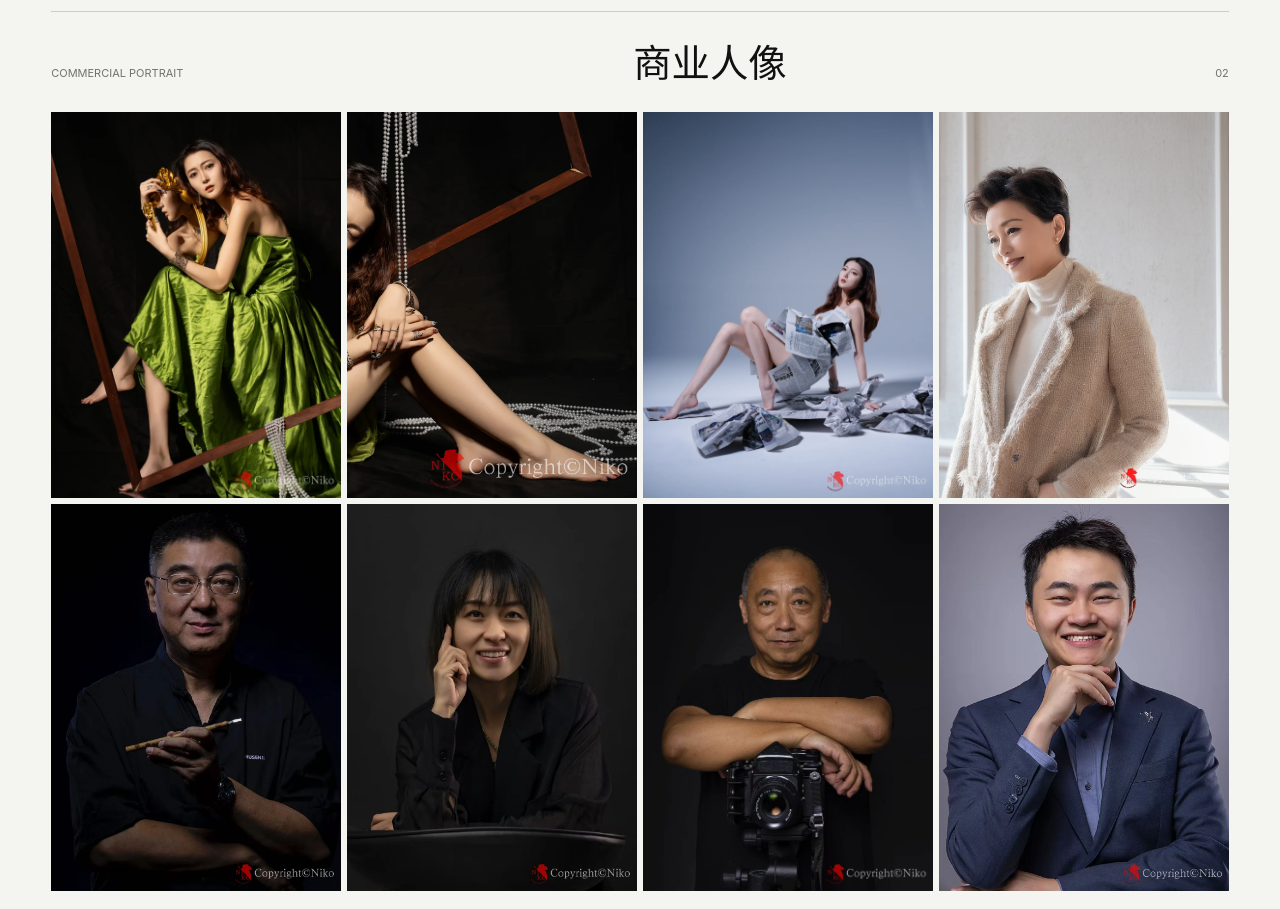
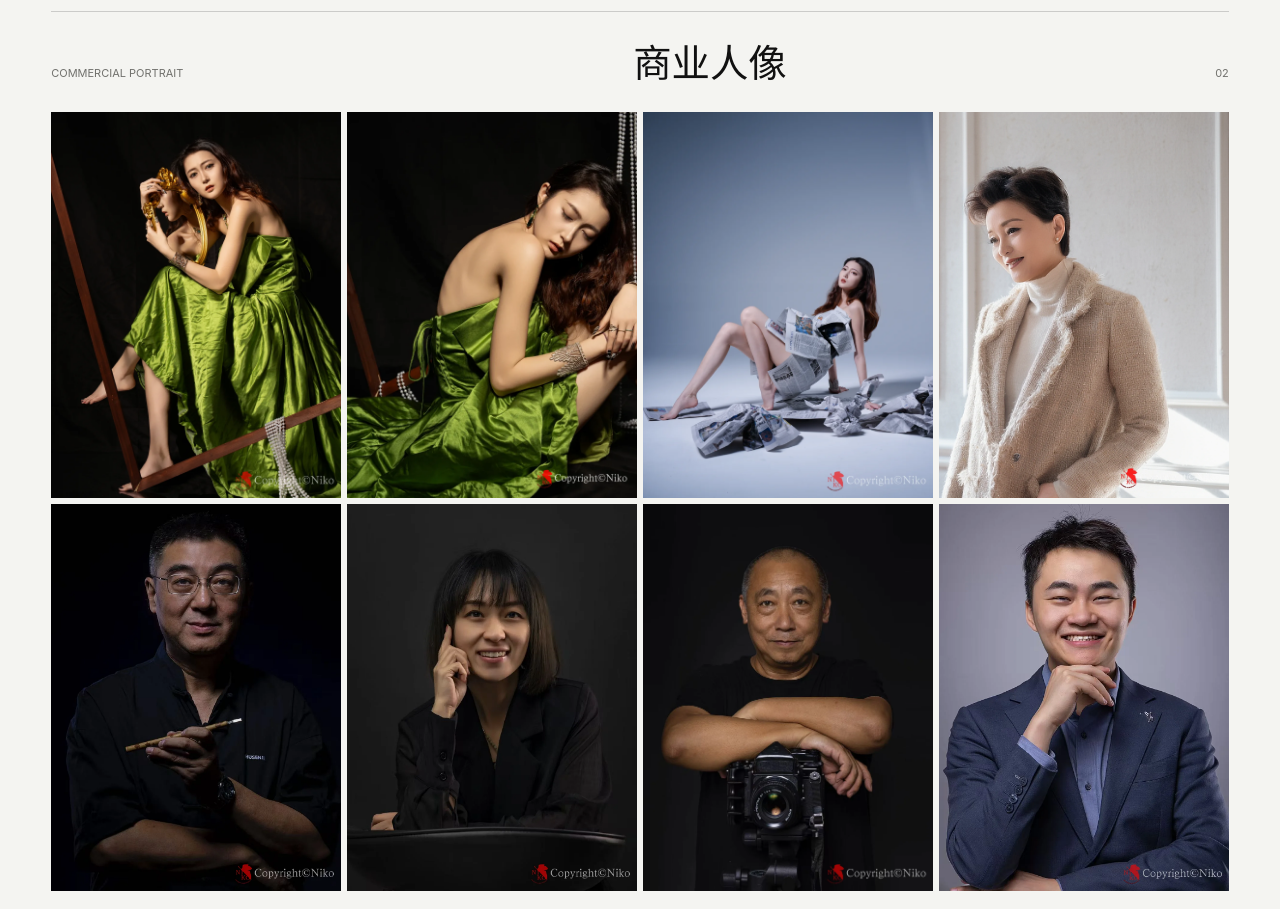
Before and after one commit to phenixsys-bit/niko-photography-website, a plain HTML site: page index.html in a window 1280 px wide. Shown: the part 2651-3560 px from the top of the page. Drawn offline with Linux system fonts and the light colour scheme.

Commit message:
Refine homepage portrait crop

```diff
--- a/index.html
+++ b/index.html
@@ -90,7 +90,7 @@
         </div>
         <div class="gallery gallery-portrait">
           <button class="work work-tall"><img src="images/web/portrait-01.webp" alt="绿色礼服商业人像" loading="lazy"></button>
-          <button class="work work-wide"><img src="images/web/portrait-02.webp" alt="时尚商业人像" loading="lazy"></button>
+          <button class="work work-wide"><img src="images/web/portrait-02-home.webp?v=1" alt="绿色礼服时尚商业人像" loading="lazy"></button>
           <button class="work work-tall"><img src="images/web/portrait-03.webp" alt="灰色背景女性人像" loading="lazy"></button>
           <button class="work work-tall portrait-focus"><img src="images/web/portrait-case/portrait-01.webp?v=2" alt="杨澜环境人物肖像" loading="lazy"></button>
           <button class="work work-tall portrait-focus"><img src="images/web/portrait-05.webp" alt="企业家商业肖像" loading="lazy"></button>
```
Also changed, not shown: images/web/portrait-02-home.webp (added).
